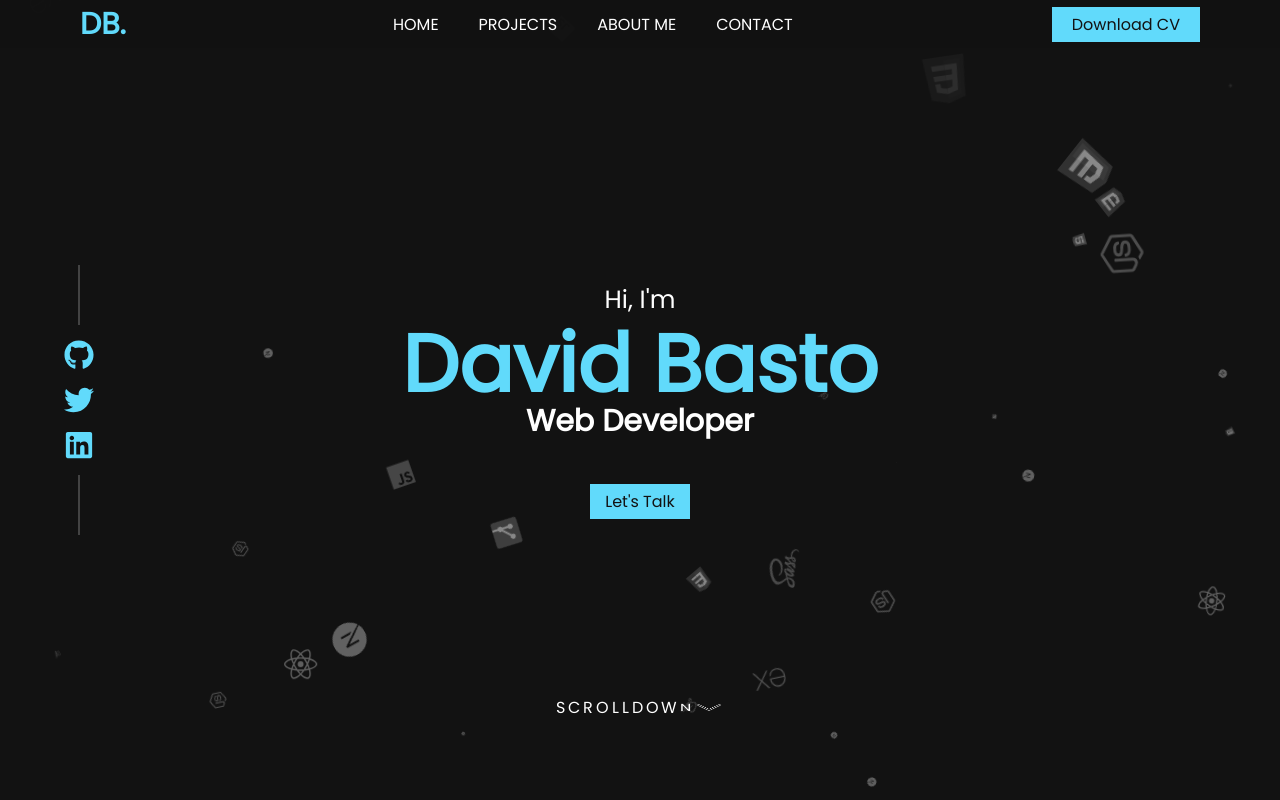
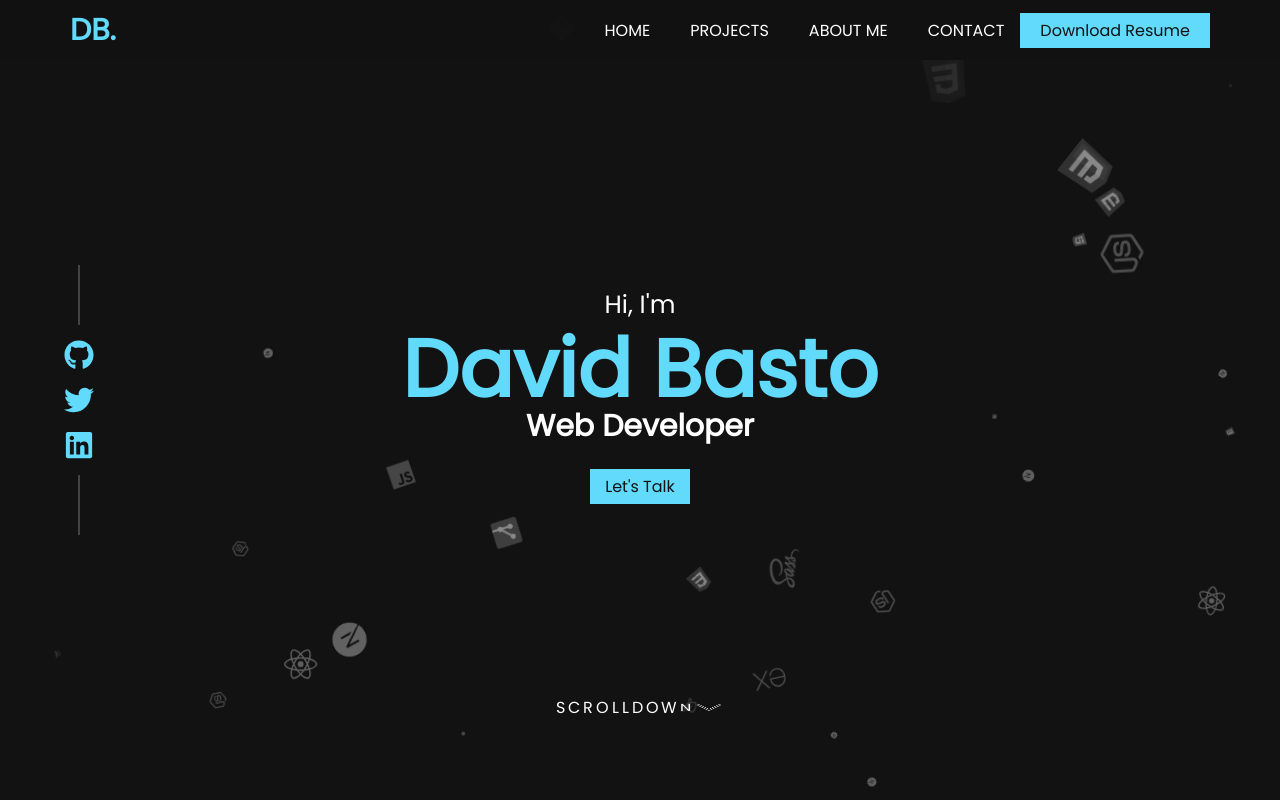
Before and after one commit to david-fb/NextJS-Portfolio, a Next.js app: page / in a window 1280 px wide. Shown: the top 800 px of the page. Built offline with nearby package versions, Linux system fonts and the light colour scheme.

Commit message:
[ADD] download resume button

```diff
--- a/src/components/Header.jsx
+++ b/src/components/Header.jsx
@@ -2,6 +2,7 @@
 import { useRef, useEffect } from 'react';
 import Image from 'next/image';
 import Link from 'next/link';
+import ResumeButtonDownload from './ResumeButtonDownload';
 import githubIcon from '@assets/icons/github-brands.svg';
 import twitterIcon from '@assets/icons/twitter-brands.svg';
 import linkedinIcon from '@assets/icons/linkedin-brands.svg';
@@ -96,9 +97,16 @@ export default function Header() {
         <p>Hi, I&apos;m</p>
         <h1 className={styles['Header__content__title-name']}>David Basto</h1>
         <h2 className={styles['Header__content__title-description']}>Web Developer</h2>
-        <Link href="#Contact">
-          <a className={`primary-button ${styles['Header__content__talk']}`}>Let&apos;s Talk</a>
-        </Link>
+        <ul className={styles['Header__content__links']}>
+          <li className={styles['Header__content__links-resume']}>
+            <ResumeButtonDownload />
+          </li>
+          <li>
+            <Link href="#Contact">
+              <a className={`primary-button ${styles['Header__content__links-talk']}`}>Let&apos;s Talk</a>
+            </Link>
+          </li>
+        </ul>
         <div className={styles['Header__content__scroll']}>
           {/* Scroll down */}
           <span className={styles['Header__content__scroll-letter']} style={{ '--i': 1 }}>
--- a/src/components/MenuMobileButton/index.jsx
+++ b/src/components/MenuMobileButton/index.jsx
@@ -11,16 +11,16 @@ export default function MenuMobileButton({ menuMobileRef }) {
         <span></span>
       </button>
       <ul ref={menuMobileRef} className={`${styles['MenuMobile']} ${isOpen ? styles['showMenu'] : ''}`}>
-        <li className={styles['Menu__item']}>
+        <li className={styles['MenuMobile__item']}>
           <Link href="/">Home</Link>
         </li>
-        <li className={styles['Menu__item']}>
+        <li className={styles['MenuMobile__item']}>
           <Link href="#Projects">Projects</Link>
         </li>
-        <li className={styles['Menu__item']}>
+        <li className={styles['MenuMobile__item']}>
           <Link href="#About">About Me</Link>
         </li>
-        <li className={styles['Menu__item']}>
+        <li className={styles['MenuMobile__item']}>
           <Link href="#Contact">Contact</Link>
         </li>
       </ul>
--- a/src/components/MenuMobileButton/index.module.scss
+++ b/src/components/MenuMobileButton/index.module.scss
@@ -1,7 +1,9 @@
+@import '@styles/vars';
 .MenuMobileButton {
   display: none;
   background: none;
   border: none;
+  cursor: pointer;
   span {
     display: block;
     width: 30px;
@@ -9,7 +11,7 @@
     margin-bottom: 5px;
     position: relative;
 
-    background: #cdcdcd;
+    background: $primary-color;
     border-radius: 3px;
 
     z-index: 1;
@@ -46,16 +48,21 @@
     position: absolute;
     flex-direction: column;
     align-items: flex-end;
-    gap: 8px;
+    gap: 10px;
     height: 100vh;
     padding: 60px 0px;
-    padding-right: 90px;
+    padding-right: 35px;
     background: rgba(#434343, $alpha: .48);
     backdrop-filter: blur(15px);
     width: 300px;
     right: 0;
     top: 0;
     color: #fff;
+
+    &__item {
+      text-transform: uppercase;
+      font-weight: bold;
+    }
 }
 .showMenu {
     display: none;
--- a/src/components/Nav.jsx
+++ b/src/components/Nav.jsx
@@ -1,6 +1,7 @@
 import { useEffect, useRef } from 'react';
 import Link from 'next/link';
 import MenuMobileButton from '@components/MenuMobileButton';
+import ResumeButtonDownload from './ResumeButtonDownload';
 import styles from '@styles/Nav.module.scss';
 
 const options = {
@@ -62,8 +63,10 @@ export default function Nav() {
         <li className={styles['Menu__item']}>
           <Link href="#Contact">Contact</Link>
         </li>
+        <li className={styles['Menu__item-download']}>
+          <ResumeButtonDownload />
+        </li>
       </ul>
-      <button className={`primary-button ${styles['Nav__button-download']}`}>Download CV</button>
       <MenuMobileButton menuMobileRef={menuMobileRef} />
     </nav>
   );
--- /dev/null
+++ b/src/components/ResumeButtonDownload/index.jsx
@@ -0,0 +1,4 @@
+import styles from './index.module.scss';
+export default function ResumeButtonDownload() {
+  return <button className={`primary-button ${styles['Button-download']}`}>Download Resume</button>;
+}
--- /dev/null
+++ b/src/components/ResumeButtonDownload/index.module.scss
@@ -0,0 +1,4 @@
+.Button-download {
+    padding: 5px 20px;
+    font-size: 16px;
+}
--- a/src/styles/Header.module.scss
+++ b/src/styles/Header.module.scss
@@ -34,11 +34,19 @@
       margin-top: -25px;
     }
 
-    &__talk {
-      padding: 5px 15px;
-      margin-top: 40px;
-      font-size: 16px;
+    &__links {
+      list-style: none;
+      display: flex;
+      flex-direction: column;
+      margin-top: 20px;
+      gap: 10px;
+      align-items: center;
+      &-talk {
+        padding: 5px 15px;
+        font-size: 16px;
+      }
     }
+
 
     &__social {
       list-style: none;
@@ -91,6 +99,11 @@
   0%,
   80% {
     transform: rotateX(360deg);
+  }
+}
+@media (min-width:860px) {
+  .Header__content__links-resume{
+    display:none;
   }
 }
 @media (max-width:600px) {
--- a/src/styles/Nav.module.scss
+++ b/src/styles/Nav.module.scss
@@ -4,8 +4,8 @@
     width: 100%;
     justify-content: space-between;
     align-items: center;
-    height: 3em;
-    padding: 0 5em;
+    height: 40px;
+    padding: 30px 70px;
     position: fixed;
     z-index: 999;
     background-color: rgba($color: $bg-color, $alpha: .98);
@@ -16,17 +16,13 @@
         font-size: 30px;
         font-weight: 600;
     }
-
-    &__button-download {
-        padding: 5px 20px;
-        font-size: 16px;
-    }
 }
 .Menu{
     list-style: none;
     display: flex;
     width: fit-content;
     justify-content: space-between;
+    align-items: center;
     padding: .5em 0;
     margin-bottom: -1px;
     color: $on-surface-color;
@@ -53,7 +49,10 @@
   }
 
 @media (max-width:860px) {
-    .Menu, .Nav__button-download{
+    .Menu, .Menu__item-download{
         display: none;
     }
+    .Nav {
+        padding: 30px;
+    }
 }
```
